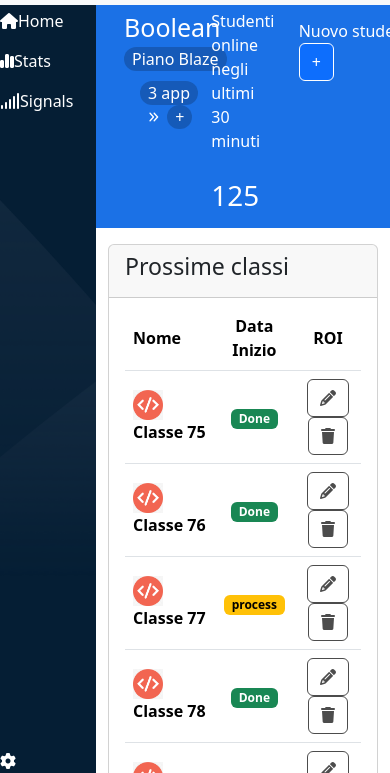
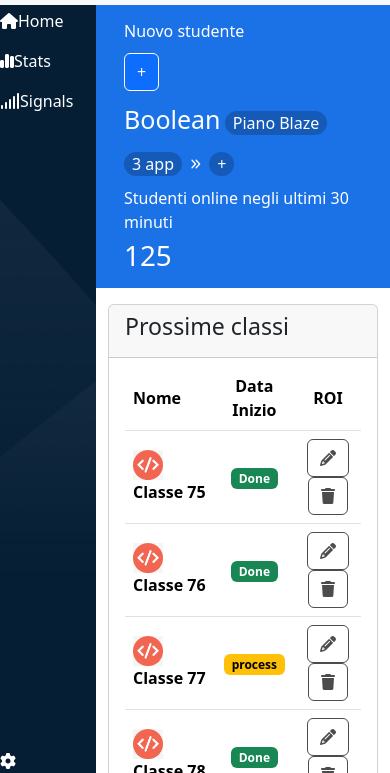
Before and after one commit to Andriy-Kolokolov/html-css-bootstrap-dashboard, a plain HTML site: page index.html in a window 390 px wide. Shown: the part 71-844 px from the top of the page. Drawn offline with nearby package versions, Linux system fonts and the light colour scheme.

Commit message:
add responsive breadcrumb nav

```diff
--- a/assets/style.css
+++ b/assets/style.css
@@ -16,6 +16,9 @@ ul {
     list-style: none;
 }
 
+/*****************************************
+    HEADER
+*****************************************/
 .header {
     height: var(--header-height);
 }
@@ -73,8 +76,8 @@ ul {
     background-color: #1b71e6;
 }
 
-.breadcrumb_nav .row:last-child {
-    padding-top: 10px;
+.breadcrumb_col .row:first-child {
+    margin-bottom: .5rem;
 }
 
 .breadcrumb_nav .breadcrumb_col a {
@@ -96,10 +99,6 @@ ul {
     font-size: 25px;
 }
 
-.breadcrumb-item {
-    margin-left: 1rem;
-}
-
 .breadcrumb-item + .breadcrumb-item::before {
     content: url("img/angles-right-solid.svg");
     height: 1.2rem;
@@ -112,7 +111,7 @@ ul {
 }
 
 /*****************************************
-    ADD STUDENT FORM START
+    ADD STUDENT FORM
 *****************************************/
 .new_student_collapse_sidebar .form_container {
     z-index: 1030;
@@ -135,6 +134,9 @@ ul {
     opacity: .5;
 }
 
+/*****************************************
+    CARD TABLE
+*****************************************/
 .table th,
 .table tr,
 .table td {
@@ -155,7 +157,6 @@ ul {
     color: rgba(0, 0, 0, 0.7);
 }
 
-
 .table .btn:hover {
     background-color: rgba(0, 0, 0, 0.3);
 }
@@ -164,7 +165,9 @@ ul {
     white-space: nowrap;
 }
 
-/*    md-breakpoint    */
+/*****************************************
+    MD BREAKPOINT
+*****************************************/
 @media (max-width: 768px) {
     .header .logo_container {
         min-width: 3rem;
@@ -178,6 +181,10 @@ ul {
         width: calc(100vw - 6rem);
     }
 
+    .breadcrumb_nav [class*=col] {
+        margin-top: 5px;
+    }
+
     .new_student_collapse_sidebar .form_container {
         width: 100vw;
     }
@@ -186,3 +193,12 @@ ul {
         display: none;
     }
 }
+
+/*****************************************
+    SM BREAKPOINT
+*****************************************/
+@media (max-width: 576px) {
+    .breadcrumb_nav [class*=col] {
+        margin-top: 5px;
+    }
+}
--- a/index.html
+++ b/index.html
@@ -92,7 +92,8 @@
 			<!--    BREADCRUMBS NAV START    -->
 			<div class="breadcrumb_nav row p-3">
 				<!--    BREADCRUMB NAV    -->
-				<div class="breadcrumb_col col-4 col-md-6">
+				<div
+						class="breadcrumb_col col-12 col-sm-6 col-xl-4 order-3 order-sm-1 d-flex flex-column justify-content-center">
 					<div class="row">
 						<div class="col">
 							<span class="title">Boolean</span>
@@ -100,31 +101,33 @@
 						</div>
 					</div>
 					<div class="row">
-						<div class="col d-flex align-items-center">
-							<nav aria-label="breadcrumb">
-								<ol class="breadcrumb">
+						<div class="col ">
+							<ol class="breadcrumb mb-0">
 								<li class="breadcrumb-item">
 									<a href="#">3 app</a>
 								</li>
-									<li class="d-none d-md-flex flex-wrap g-4 breadcrumb-item">
+								<li class="d-none d-md-flex flex-wrap breadcrumb-item">
+									<ol class="breadcrumb mb-0">
+										<li class="breadcrumb-item">
 											<a href="#">Boolean mobile app</a>
 											<a href="#">Boolean web app</a>
 											<a href="#">Boolean blog app</a>
+										</li>
+									</ol>
 								</li>
 								<li class="breadcrumb-item d-block d-md-none">
 									<a href="#">+</a>
 								</li>
 							</ol>
-							</nav>
 						</div>
 					</div>
 				</div>
 
 				<!--    ONLINE    -->
-				<div class="col-4 col-md-3">
+				<div class="col-12 col-sm-3 order-3 order-sm-2 d-flex flex-column justify-content-center">
 					<div class="row">
-						<div class="col">
-							<p>Studenti online negli ultimi 30 minuti</p>
+						<div class="col d-flex align-items-center">
+							Studenti online negli ultimi 30 minuti
 						</div>
 					</div>
 					<div class="row online_count">
@@ -135,7 +138,7 @@
 				</div>
 
 				<!--    ADD NEW STUDENT    -->
-				<div class="col-4 col-md-3">
+				<div class="col-8 col-sm-3 order-1 order-sm-3 d-flex flex-column justify-content-center">
 					<div class="row">
 						<div class="col d-flex align-items-center">
 							<div class="text-nowrap">Nuovo studente</div>
```
Lines whose indentation alone changed are shown as unchanged.
